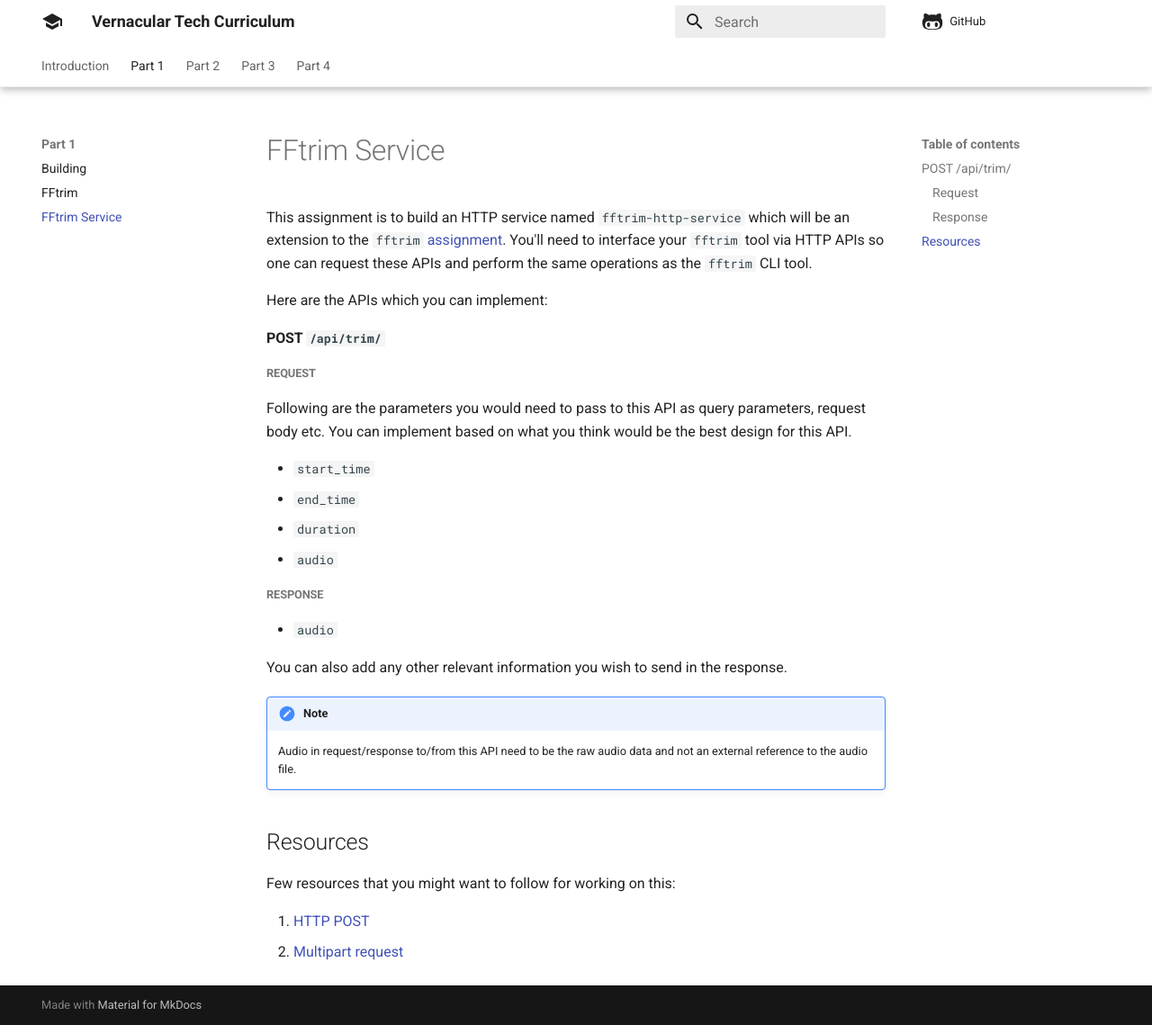
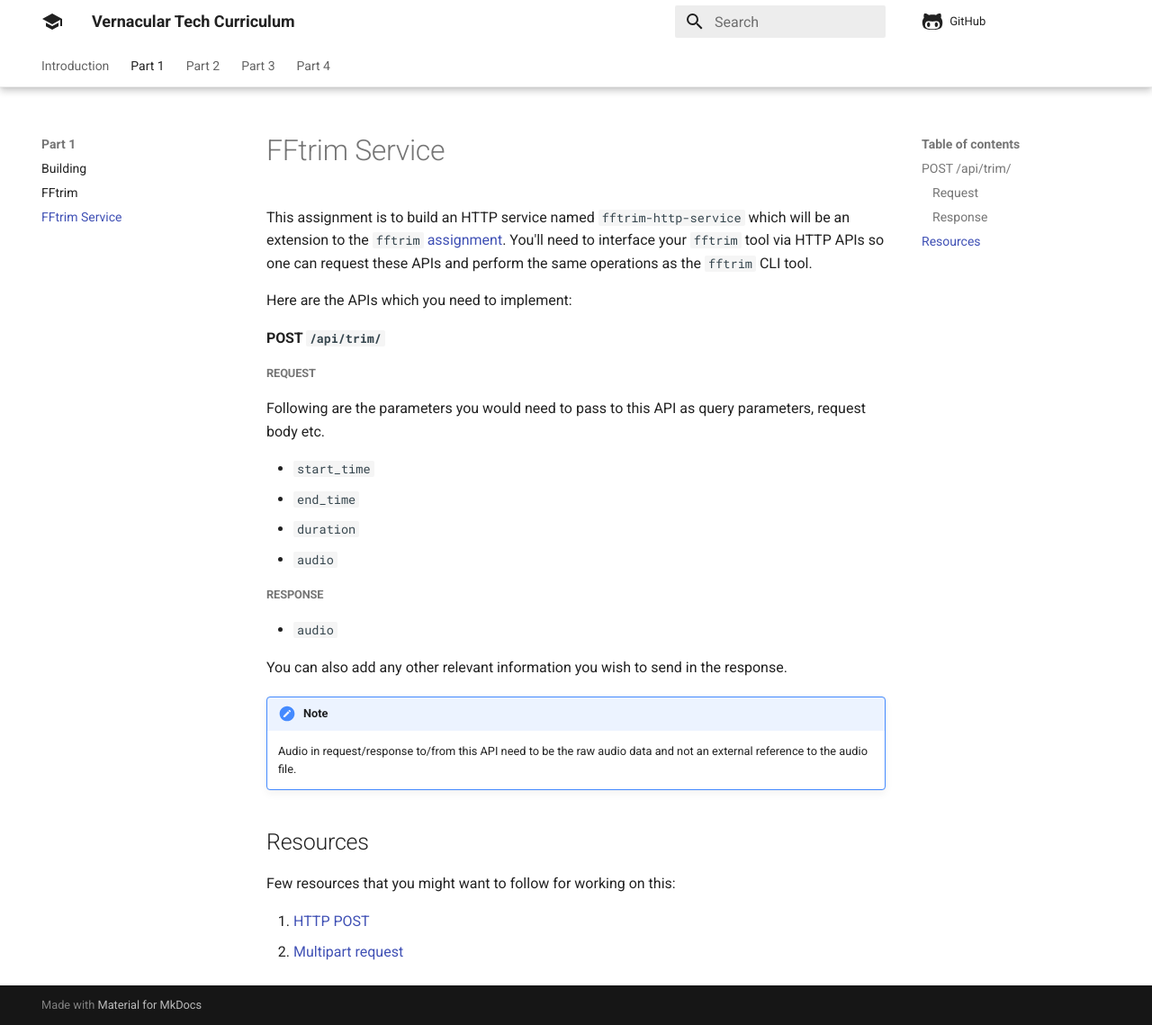
Before and after one commit to skit-ai/curriculum, an MkDocs documentation site: the page built from docs/building/02.md, in a window 1280 px wide and 1139 px high. Shown: the whole window at 90% size. Built offline with MkDocs 1.6.1 and Material for MkDocs 9.7.7, drawn with Linux system fonts in a browser that asks for light colours; comment, search, counter and statistics services are not loaded.

Commit message:
fix: make requirements more explicit

```diff
--- a/docs/building/02.md
+++ b/docs/building/02.md
@@ -5,15 +5,14 @@ will be an extension to the `fftrim` [assignment][fftrim-assignment]. You'll
 need to interface your `fftrim` tool via HTTP APIs so one can request these
 APIs and perform the same operations as the `fftrim` CLI tool.
 
-Here are the APIs which you can implement:
+Here are the APIs which you need to implement:
 
 #### POST `/api/trim/`
 
 ##### Request
 
 Following are the parameters you would need to pass to this API as query
-parameters, request body etc. You can implement based on what you think would
-be the best design for this API.
+parameters, request body etc.
 
 - `start_time`
 - `end_time`
```
